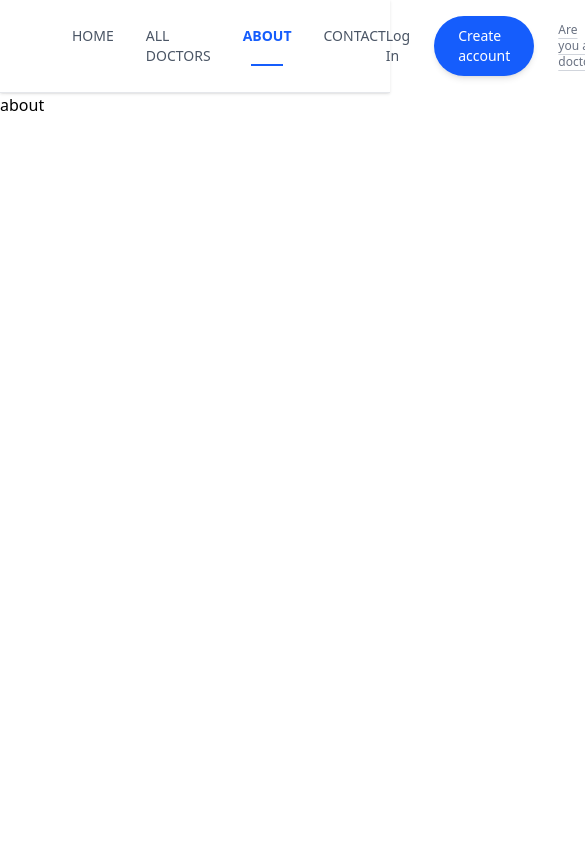
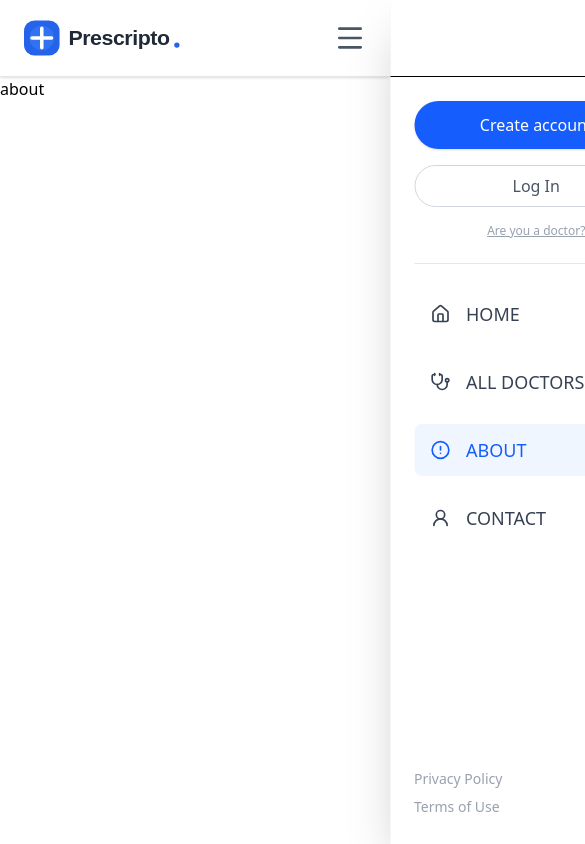
Before and after one commit to shubhamp-codes/Prescripto, a Next.js app: page /about in a window 390 px wide. Shown: the whole page, 585 px wide, since content can reach past the window. Built offline with nearby package versions, Linux system fonts and the light colour scheme.

Commit message:
Complete responsive navbar

```diff
--- a/package.json
+++ b/package.json
@@ -9,6 +9,7 @@
     "lint": "eslint"
   },
   "dependencies": {
+    "lucide-react": "^0.564.0",
     "next": "16.1.6",
     "react": "19.2.3",
     "react-dom": "19.2.3"
--- a/src/components/Navbar.js
+++ b/src/components/Navbar.js
@@ -1,19 +1,31 @@
 "use client";
+import { useState } from "react";
 import Image from "next/image";
-import logoSrc from "@/components/icons/logo.svg";
 import Link from "next/link";
 import { usePathname } from "next/navigation";
+import logoSrc from "@/components/icons/logo.svg";
+import {
+  Menu,
+  X,
+  House,
+  Stethoscope,
+  CircleAlert,
+  UserRound,
+} from "lucide-react";
 
 const Navbar = () => {
-  const navigationLinks = [
-    { name: "HOME", src: "/" },
-    { name: "ALL DOCTORS", src: "/all-doctors" },
-    { name: "ABOUT", src: "/about" },
-    { name: "CONTACT", src: "/contact" },
-  ];
+  const [isMenuOpen, setIsMenuOpen] = useState(false);
   const pathname = usePathname();
 
+  const navigationLinks = [
+    { name: "HOME", src: "/", icon: House },
+    { name: "ALL DOCTORS", src: "/all-doctors", icon: Stethoscope },
+    { name: "ABOUT", src: "/about", icon: CircleAlert },
+    { name: "CONTACT", src: "/contact", icon: UserRound },
+  ];
+
   return (
+    <>
       <nav className="flex justify-between items-center px-6 py-4 border-b border-gray-200 shadow-sm text-sm sticky top-0 z-50 bg-white">
         <div className="flex items-center gap-12">
           <Link href="/" className="cursor-pointer">
@@ -25,7 +37,7 @@ const Navbar = () => {
               className="w-40 h-auto"
             />
           </Link>
-        <ul className="flex gap-8 font-medium">
+          <ul className="hidden lg:flex gap-8 font-medium">
             {navigationLinks.map((link) => (
               <li key={link.name} className="relative group">
                 <Link
@@ -50,7 +62,8 @@ const Navbar = () => {
           </ul>
         </div>
 
-      <div className="flex items-center gap-6">
+        <div className="flex items-center gap-4">
+          <div className="hidden lg:flex items-center gap-4">
             <Link
               href="/login"
               className="font-medium text-gray-600 hover:text-blue-600 transition-colors"
@@ -63,14 +76,100 @@ const Navbar = () => {
             >
               Create account
             </Link>
+          </div>
+
+          <button
+            onClick={() => setIsMenuOpen(true)}
+            className="lg:hidden text-gray-600 hover:text-blue-600"
+          >
+            <Menu className="w-8 h-8" />
+          </button>
+        </div>
+      </nav>
+
+      <div
+        className={`fixed inset-0 bg-black/50 backdrop-blur-sm z-40 transition-opacity duration-300 ${
+          isMenuOpen
+            ? "opacity-100 pointer-events-auto"
+            : "opacity-0 pointer-events-none"
+        }`}
+        onClick={() => setIsMenuOpen(false)}
+      ></div>
+
+      <div
+        className={`fixed top-0 right-0 h-full w-[75vw] sm:w-80 bg-white z-50 shadow-2xl transform transition-transform duration-300 ease-in-out ${
+          isMenuOpen ? "translate-x-0" : "translate-x-full"
+        }`}
+      >
+        <div className="flex items-center p-5.5 justify-end border-b">
+
+          <button
+            onClick={() => setIsMenuOpen(false)}
+            className="text-gray-500 hover:text-red-500 transition-colors"
+          >
+            <X className="w-8 h-8" />
+          </button>
+        </div>
+
+        <div className="flex flex-col p-6 gap-6 overflow-y-auto h-[calc(100vh-80px)]">
+          <div className="flex flex-col gap-4">
+            <Link href="/signup" onClick={() => setIsMenuOpen(false)} className="w-full bg-blue-600 text-white py-3 rounded-full font-medium shadow-sm hover:bg-blue-700 transition-colors text-center">
+                Create account
+            </Link>
+            <Link
+              href="/login"
+              className="w-full text-center py-2 font-medium text-gray-600 border border-gray-300 rounded-full hover:bg-gray-50 transition-colors"
+              onClick={() => setIsMenuOpen(false)}
+            >
+              Log In
+            </Link>
             <Link
               href="/doctor-auth"
-          className="text-xs font-medium text-gray-500 hover:text-gray-800 underline decoration-gray-300 underline-offset-4"
+              className="text-center text-xs text-gray-400 underline hover:text-gray-600 transition-colors"
+              onClick={() => setIsMenuOpen(false)}
             >
               Are you a doctor?
             </Link>
           </div>
-    </nav>
+
+          <div className="h-px bg-gray-200"></div>
+
+          <ul className="flex flex-col gap-4">
+            {navigationLinks.map((link) => (
+              <li key={link.name}>
+                <Link
+                  href={link.src}
+                  className={`flex items-center gap-4 px-4 py-3 rounded-lg text-lg font-medium transition-colors ${
+                    pathname === link.src
+                      ? "bg-blue-50 text-blue-600"
+                      : "text-gray-700 hover:bg-gray-50"
+                  }`}
+                  onClick={() => setIsMenuOpen(false)}
+                >
+                  <link.icon className="w-5 h-5" />
+                  {link.name}
+                </Link>
+              </li>
+            ))}
+          </ul>
+
+          <div className="mt-auto pt-10 text-sm text-gray-400">
+            <Link
+              href="#"
+              className="block hover:text-gray-600 mb-2 transition-colors"
+            >
+              Privacy Policy
+            </Link>
+            <Link
+              href="#"
+              className="block hover:text-gray-600 transition-colors"
+            >
+              Terms of Use
+            </Link>
+          </div>
+        </div>
+      </div>
+    </>
   );
 };
 
```
Also changed, not shown: 1 other file (tests, documents, lock files or other folders). Lines whose indentation alone changed are shown as unchanged.
